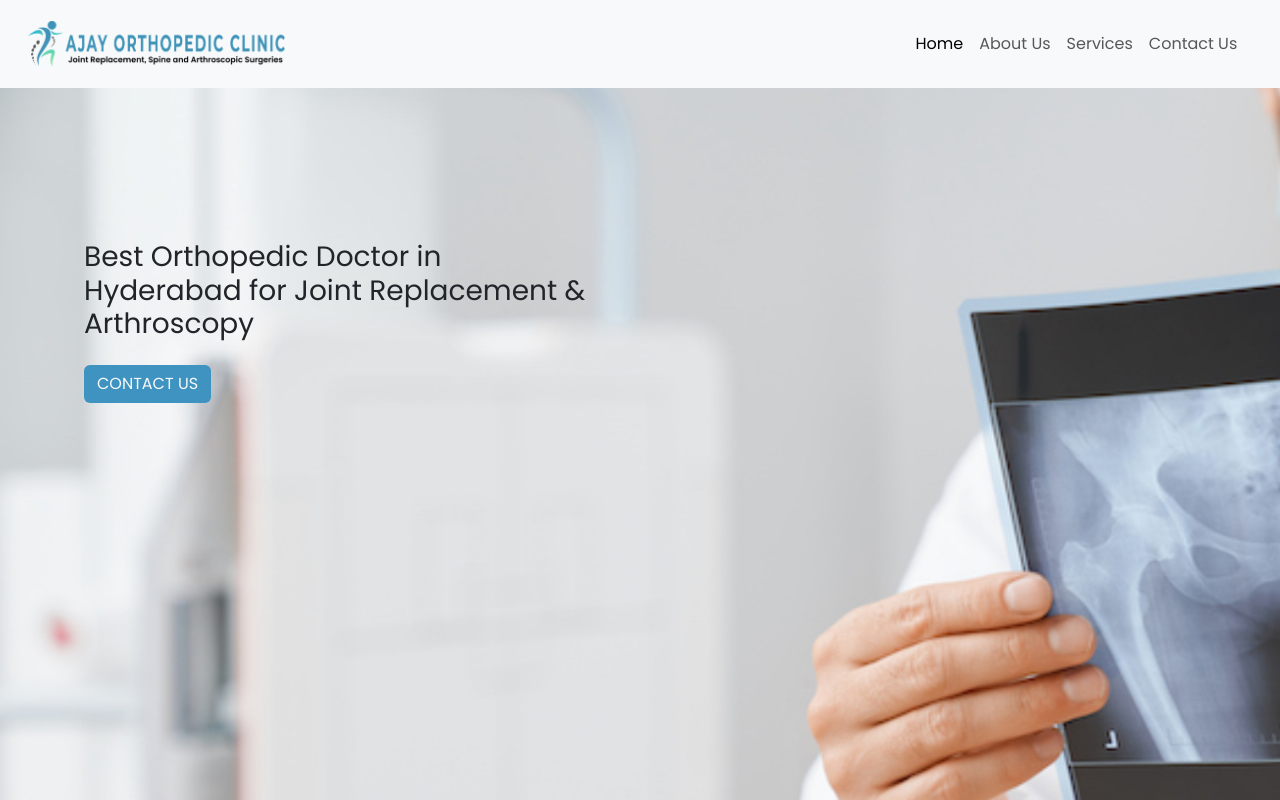
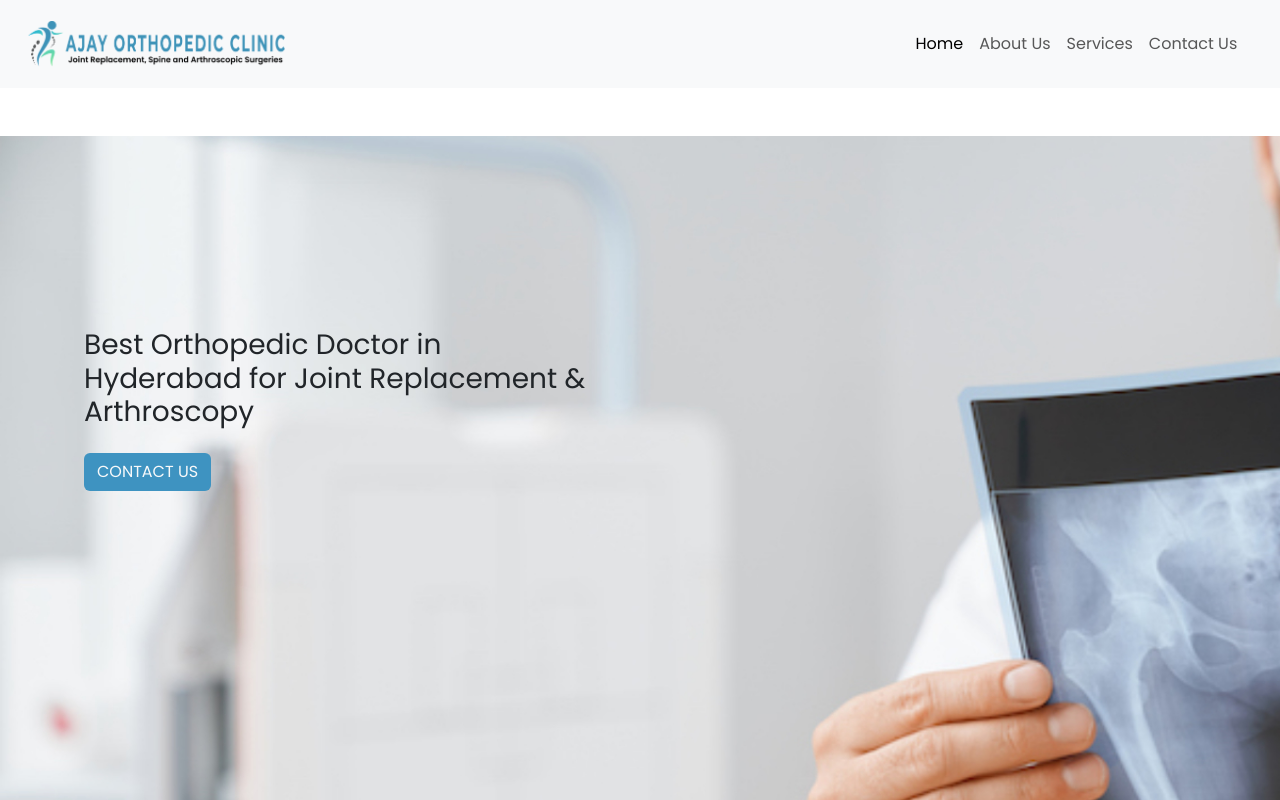
Before and after one commit to sushmithasush3110/Doctor_Site, a React (Create React App) app: page / in a window 1280 px wide. Shown: the top 800 px of the page. Built offline with nearby package versions, Linux system fonts and the light colour scheme.

Commit message:
navbar update

```diff
--- a/src/components/Header.jsx
+++ b/src/components/Header.jsx
@@ -6,7 +6,7 @@ import logoimg from '../assets/logo.png';
 function Header() {
   return (
     <>
-      <nav class="navbar navbar-expand-lg bg-light p-3" style={{position:'fixed', top:'0', zIndex:'10'}}>
+      <nav class="navbar navbar-expand-lg bg-light p-3">
         <div class="container-fluid">
           <a className="navbar-brand " href="/" style={{width:'70%'}}><img src={logoimg}className='logostyle' alt="Logo"></img></a>
           <button class="navbar-toggler" type="button" data-bs-toggle="collapse" data-bs-target="#navbarNav" aria-controls="navbarNav" aria-expanded="false" aria-label="Toggle navigation">
```
